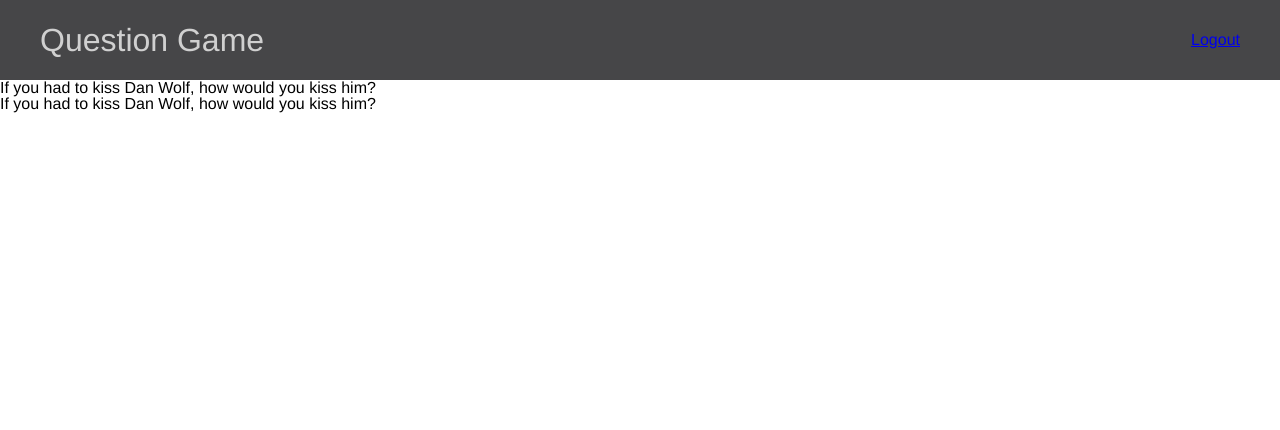
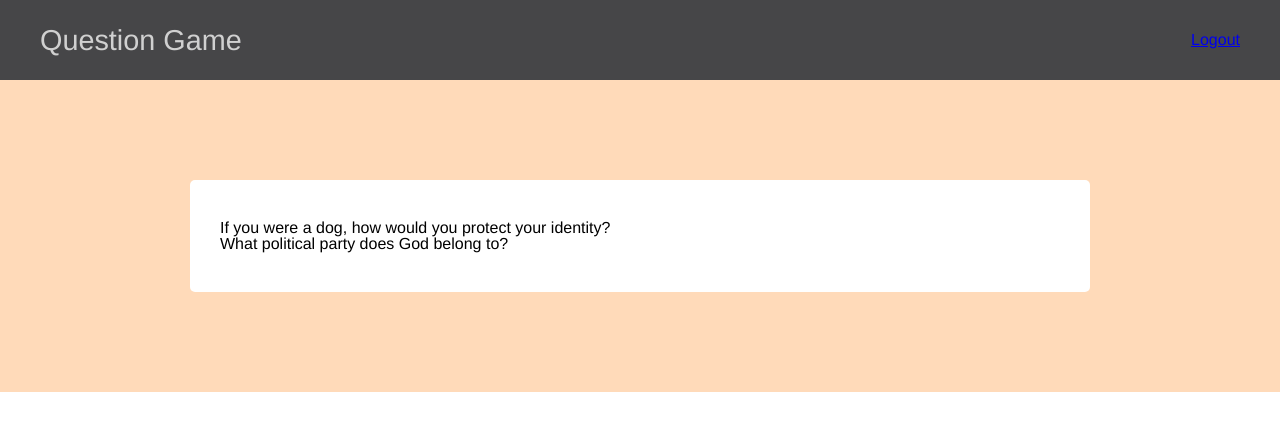
Before and after one commit to dgca/question-game, a plain HTML site: page index.html in a window 1280 px wide. Drawn offline with Linux system fonts and the light colour scheme.

Commit message:
Updates lol.

```diff
--- a/css/partials/_base.scss
+++ b/css/partials/_base.scss
@@ -1,14 +1,14 @@
-//fonts
+// fonts
 h1, h2, h3, h4, h5, p, pre, blockquote {
   font-family: $base-font-stack;
 }
 h1 {
-  font-size: 2em;
+  font-size: 1.8em;
   font-weight: 200;
   color: #d0d0d0;
 }
 
-//objects
+// objects
 .tbl {
   display: table;
 }
@@ -20,7 +20,7 @@ h1 {
   text-align: right;
 }
 
-//dat header
+// header
 header {
   height: 80px;
   width: 100%;
@@ -28,8 +28,24 @@ header {
   background-color: #464648;
 }
 
+// content section
+.content {
+  padding: 100px;
+  background-color: peachpuff;
+}
+.questions-list {
+  max-width: 900px;
+  margin: 0 auto;
+}
+.question-item {
+  padding: 40px 30px;
+  border-radius: 5px;
+  background-color: white;
+}
+
 /*
 Classes:
 master-wrapper
-title
+content
+questions-list
 */
--- a/index.html
+++ b/index.html
@@ -15,9 +15,9 @@
 
     <section class="content">
       <ul class="questions-list">
-        <li class="question">
-          <p>If you had to kiss Dan Wolf, how would you kiss him?</p>
-          <p>If you had to kiss Dan Wolf, how would you kiss him?</p>
+        <li class="question-item">
+          <p>If you were a dog, how would you protect your identity?</p>
+          <p>What political party does God belong to?</p>
         </li>
       </ul>
     </section>
```
Also changed, not shown: css/main.css, 1 other file.
